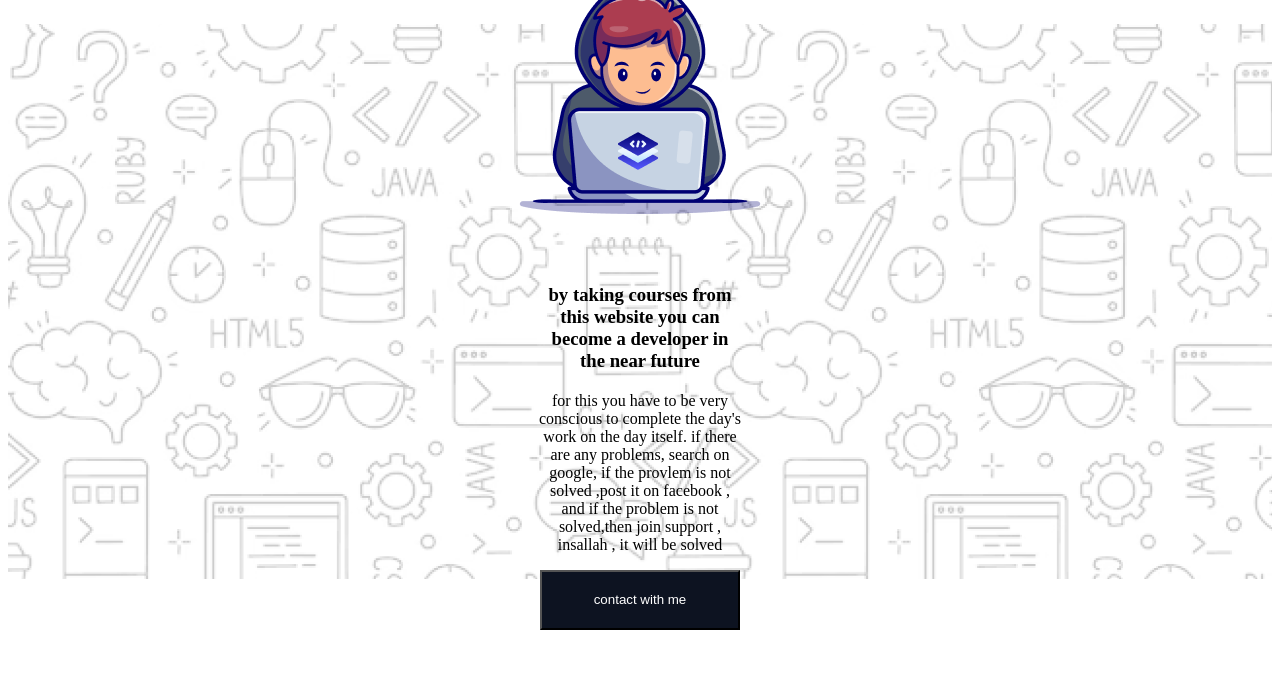
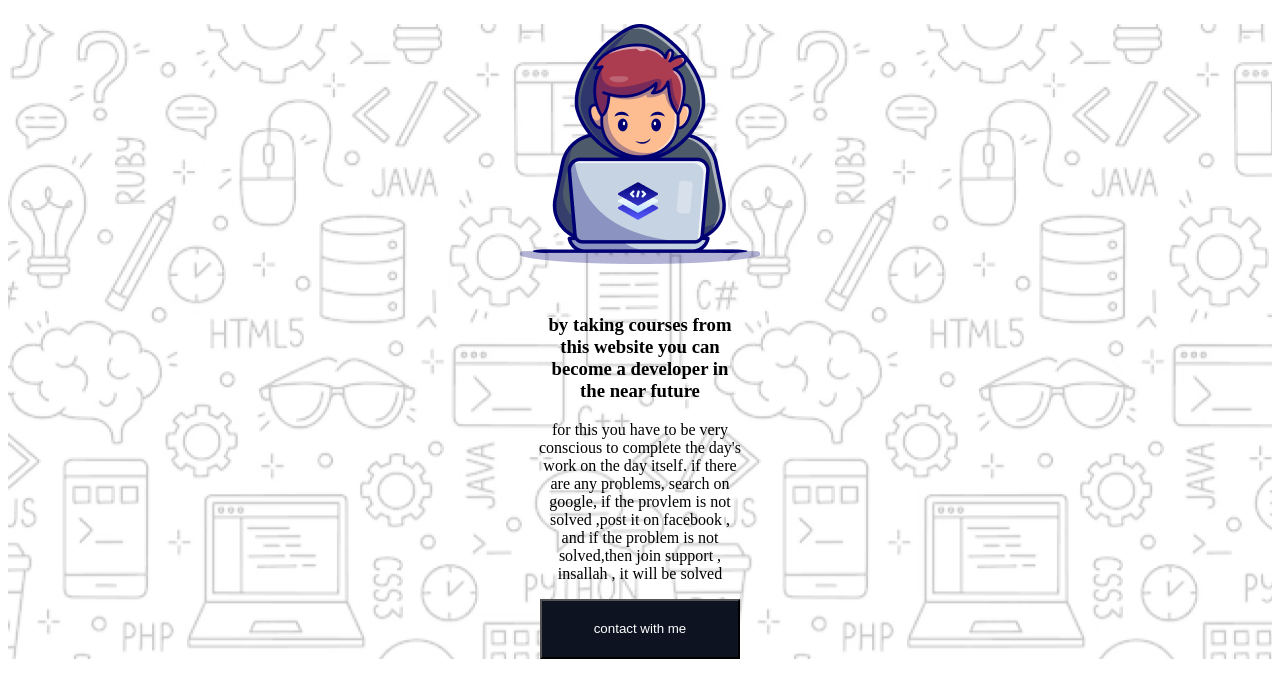
Before and after one commit to imamhossainapon/imam-first-assingnment, a plain HTML site: page index.html in a window 1280 px wide. Shown: the part 73-770 px from the top of the page. Drawn offline with Linux system fonts and the light colour scheme.

Commit message:
imam hossain

```diff
--- a/index.css
+++ b/index.css
@@ -7,6 +7,6 @@ nav>a{ text-decoration: none; color: rgb(13,19,33);}.left{font-size: 28px; font-
 
 /* header secton style */
  .content{ background-image: url(assets/Hero-bg.png); }
- .ddd{ max-height: 555px; width: auto;  margin: 30px auto;  display: flex; flex-direction: column; justify-content: center; align-items: center; margin: 35px 530px; gap:50px ;}
-  p,h3{ display: block; text-align: center;margin-top: 20px;}
+ .ddd{ height:auto; width: auto;  margin: 30px auto;  display: flex; flex-direction: column; justify-content: center; align-items: center; margin: 35px 530px; gap:50px ;}
+  p,h3{ display: block; text-align: center;margin-top: 0px;}
   .button1{ display: flex ; justify-content: center; } button{ background-color: rgb(13,19,33); height: 60px; width: 200px; color: white; margin: auto;}
```
